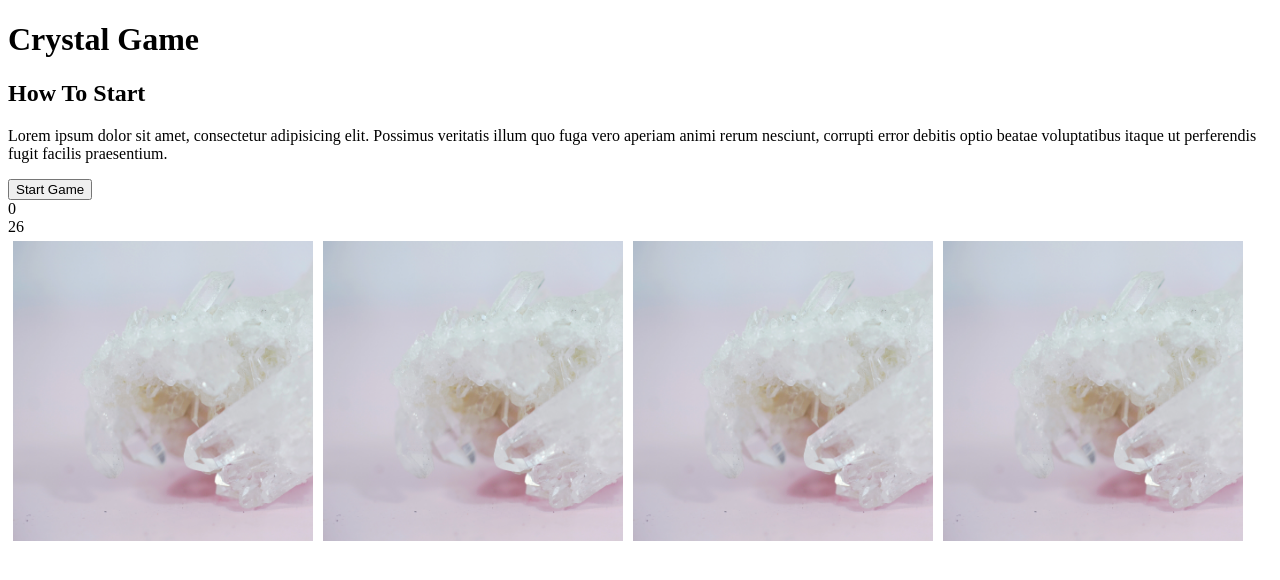
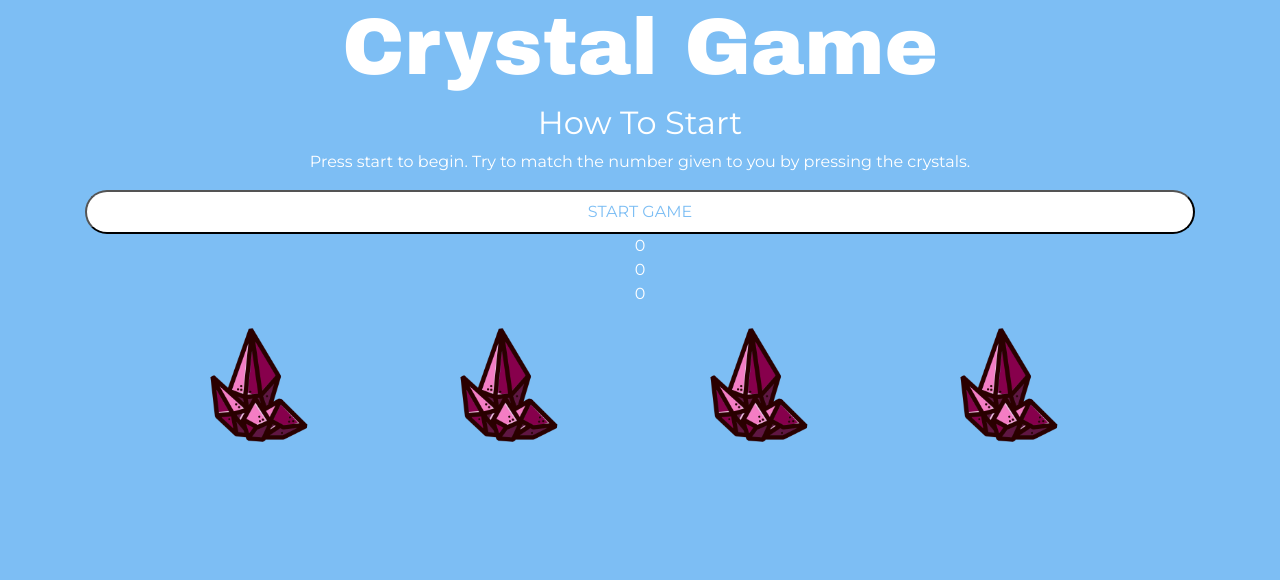
Before and after one commit to burragedanielle/unit-4-game, a plain HTML site: page index.html in a window 1280 px wide. Drawn offline with nearby package versions, Linux system fonts and the light colour scheme.

Commit message:
added images and functionality with reset button to move from round to round

```diff
--- a/assets/css/style.css
+++ b/assets/css/style.css
@@ -1,5 +1,30 @@
+h1 {
+    font-family: 'Archivo Black', sans-serif;
+    font-size: 5em;
+}
+
+body {
+    font-family: 'Montserrat', sans-serif;
+    background-color: #7DBEF4;
+    color: #fff;
+    text-align: center;
+}
+
+button {
+    color: #7DBEF4;
+    background-color: #fff;
+    border-radius: 50px;
+    text-transform: uppercase;
+    padding: .5em 1em;
+}
+
+.container {
+    display: flex;
+    flex-direction: column;
+}
+
+
 .crystal-image {
-    width: 300px;
-    height: 300px;
+    width: 250px;
     padding: 5px;
 }
--- a/assets/javascript/game.js
+++ b/assets/javascript/game.js
@@ -23,68 +23,87 @@
 
 // 1. User clicks start to begin
 
-$()
+// 2. game starts with RANDOM NUMBER displayed
 
-// 2. game starts with RANDOM NUMBER displayed
-var randomNumber = Math.floor(Math.random() * 50);
-$("#random-number").html(randomNumber);
 
     // game starts with zero user wins
     var wins = 0;
     $("#wins").html(wins);
 
     // game starts with zero user losses
+
     var losses = 0;
-    $("losses").html(losses);
+    $("#losses").html(losses);
 
     //game starts with zero on the counter
+
     var totalScore = 0;
+    $("#user-total-score").html(totalScore);
 
-// 3.  when user clicks CRYSTAL BUTTON
+    var crystalValues = [3, 6, 4, 7];
 
-var crystalValues = [3, 6, 4, 7];
+    var crystalImages = ["./assets/images/amethyst.png","./assets/images/peridot.png", "./assets/images/sapphire.png", "./assets/images/quartz.png"];
 
-var crystalImages = ["./assets/images/carole-smile-SSoCY-Xi3iY-unsplash.jpg", "./assets/images/carole-smile-SSoCY-Xi3iY-unsplash.jpg", "./assets/images/carole-smile-SSoCY-Xi3iY-unsplash.jpg"];
+var randomNumber = Math.floor(Math.random() * 50);
 
-//***dev note: add an attribute for each button that holds the increments
+function reset(){
+    totalScore = 0;
+};
+
 
 for (var i = 0; i < crystalValues.length; i++) {
     var crystalDisplay = $("<img>");
     crystalDisplay.attr("crystal-data-value", crystalValues[i]);
     crystalDisplay.addClass("crystal-image");
 
-    for (var j = 0; j < crystalImages.length; j++) {
+    for (var j = 1; j < crystalImages.length; j++) {
 
         crystalDisplay.attr("src", crystalImages[j]);
     };
-
 
     $(".crystals").append(crystalDisplay);
 
 };
 
+
+$("#start-button").on("click", function() {
+    randomNumber = Math.floor(Math.random() * 50);
+    $("#random-number").html(randomNumber);
+    $("#start-button").html("Restart Game");
+
+});
+
+// 3.  when user clicks CRYSTAL BUTTON
+
+//***dev note: add an attribute for each button that holds the increments
+
     $(".crystal-image").on("click", function() {
-
         var crystalValue = ($(this).attr("crystal-data-value"));
-        crystalValue = parseInt(crystalValue);
-        totalScore+= crystalValue;
-
-        alert("New score " + totalScore + " !")
+        totalScore += parseInt(crystalValue);
+        $("#user-total-score").html(totalScore);
 
     // 4. user wins if
         //- TOTAL SCORE = RANDOM NUMBER
         if(totalScore === randomNumber) {
             alert("You win!");
-            wins++;
+            wins+= 1
+            console.log(wins);
+            $("#wins").html(wins);
+            reset();
 
     // 5. user loses if
         // - TOTAL SCORE > RANDOM NUMBER
         } else if (totalScore > randomNumber) {
             alert("You lose!");
-            losses++;
-        }
+            losses+= 1
+            console.log(losses);
+            $("#losses").html(losses);
+            reset();
+            $("#user-total-score").html(totalScore);
+        };
+    });
 
-    });
+
 
 // 6. when user wins or loses, game restarts
         // - new RANDOM NUMBER
--- a/index.html
+++ b/index.html
@@ -1,5 +1,6 @@
 <!DOCTYPE html>
 <html lang="en">
+
 <head>
     <meta charset="UTF-8">
     <meta name="viewport" content="width=device-width, initial-scale=1.0">
@@ -7,6 +8,9 @@
 
     <!-- css scripts  -->
     <link rel="stylesheet" type="text/css" href="assets/css/reset.css">
+    <link rel="stylesheet" href="https://stackpath.bootstrapcdn.com/bootstrap/4.3.1/css/bootstrap.min.css"
+        integrity="sha384-ggOyR0iXCbMQv3Xipma34MD+dH/1fQ784/j6cY/iJTQUOhcWr7x9JvoRxT2MZw1T" crossorigin="anonymous">
+    <link href="https://fonts.googleapis.com/css?family=Archivo+Black|Montserrat&display=swap" rel="stylesheet">
     <link rel="stylesheet" type="text/css" href="/assets/css/style.css">
 
     <!-- jQuery library -->
@@ -16,16 +20,21 @@
     <title>Crystal Game</title>
 
 </head>
+
 <body>
-    <!-- head content and instructions -->
+    <div class="container">
+
         <h1>Crystal Game</h1>
+
         <h2>How To Start</h2>
-        <p>Lorem ipsum dolor sit amet, consectetur adipisicing elit. Possimus veritatis illum quo fuga vero aperiam animi rerum nesciunt, corrupti error debitis optio beatae voluptatibus itaque ut perferendis fugit facilis praesentium.</p>
+        <p>Press start to begin. Try to match the number given to you by pressing the crystals.</p>
         <button id="start-button">Start Game</button>
 
+
         <!-- div for wins and losses -->
+
+        <div id="losses"></div>
         <div id="wins"></div>
-    <div id="losses"></div>
 
         <!-- div for scores
             1. We need a div for the users total score
@@ -33,11 +42,15 @@
         <div id="user-total-score"></div>
         <div id="random-number"></div>
 
+
         <!-- div crystal buttons  -->
 
         <div class="crystals"></div>
 
+    </div>
+
     <!-- javascript -->
-    <script type="text/javascript" src="/assets/javascript/game.js" ></script>
+    <script type="text/javascript" src="/assets/javascript/game.js"></script>
 </body>
+
 </html>
```
Also changed, not shown: assets/images/amethyst.png (added), assets/images/carole-smile-SSoCY-Xi3iY-unsplash.jpg (deleted), assets/images/peridot.png (added), assets/images/quartz.png (added), assets/images/rosequartz.png (added), assets/images/sapphire.png (added), 2 other files. Lines whose indentation alone changed are shown as unchanged.
